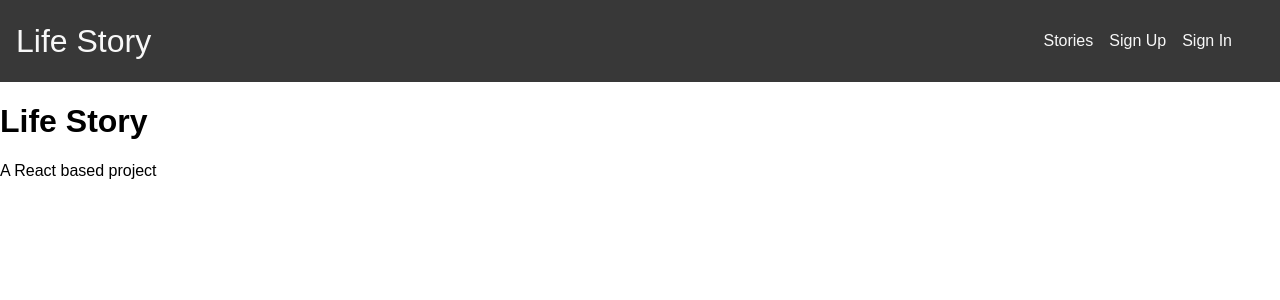
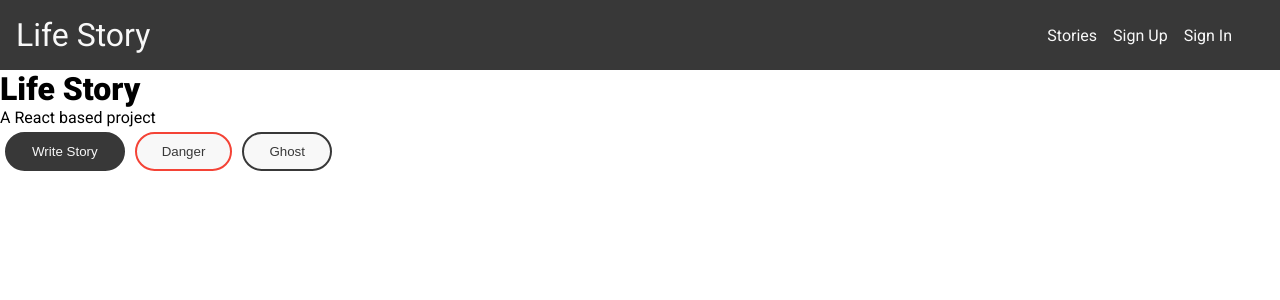
Before and after one commit to trevorkirpaul/Blog-Frontend-ReactDOM, a React (Create React App) app: page / in a window 1280 px wide. Shown: the top 300 px of the page. Built offline with nearby package versions, Linux system fonts and the light colour scheme; a web font is replaced by a local one; what utils would draw is missing.

Commit message:
created Button and btn styling

```diff
--- /dev/null
+++ b/src/components/shared/Button/index.js
@@ -0,0 +1,19 @@
+import React from 'react';
+import './style.css';
+
+const btnTypes = {
+  ghost: 'ghostButtonContainer',
+  danger: 'dangerButtonContainer',
+};
+
+// types: [null, danger, ghost]
+const Button = ({ label, onClick, type }) => (
+  <button
+    onClick={onClick}
+    className={type ? btnTypes[type] : 'buttonContainer'}
+  >
+    {label}
+  </button>
+);
+
+export default Button;
--- /dev/null
+++ b/src/components/shared/Button/style.css
@@ -0,0 +1,32 @@
+.ghostButtonContainer {
+  background-color: #f8f8f8;
+  border: 2px solid #383838;
+  border-radius: 25px;
+  color: #383838;
+  cursor: pointer;
+  display: inline-block;
+  padding: 10px 25px;
+  margin: 5px;
+}
+
+.buttonContainer {
+  background-color: #383838;
+  border: 2px solid #383838;
+  border-radius: 25px;
+  color: #f8f8f8;
+  cursor: pointer;
+  display: inline-block;
+  padding: 10px 25px;
+  margin: 5px;
+}
+
+.dangerButtonContainer {
+  background-color: #f8f8f8;
+  border: 2px solid #f44336;
+  border-radius: 25px;
+  color: #383838;
+  cursor: pointer;
+  display: inline-block;
+  padding: 10px 25px;
+  margin: 5px;
+}
--- a/src/components/views/Home/index.js
+++ b/src/components/views/Home/index.js
@@ -1,10 +1,23 @@
-import React from 'react';
+import React, { Component } from 'react';
+import Button from 'components/shared/Button';
 
-export default () => {
+class Home extends Component {
+  handleCreateStory() {
+    console.log('workds');
+  }
+  render() {
     return (
+      <div>
         <div>
           <h1>Life Story</h1>
           <p>A React based project</p>
         </div>
+        <Button label="Write Story" onClick={this.handleCreateStory} />
+        <Button label="Danger" onClick={this.handleCreateStory} type="danger" />
+        <Button label="Ghost" onClick={this.handleCreateStory} type="ghost" />
+      </div>
     );
-};
+  }
+}
+
+export default Home;
--- a/src/index.css
+++ b/src/index.css
@@ -1,5 +1,10 @@
-body {
+* {
   margin: 0;
   padding: 0;
-  font-family: sans-serif;
+  box-sizing: border-box;
+  outline: none;
 }
+
+body {
+  font-family: "Roboto", sans-serif;
+}
```
Lines whose indentation alone changed are shown as unchanged.
